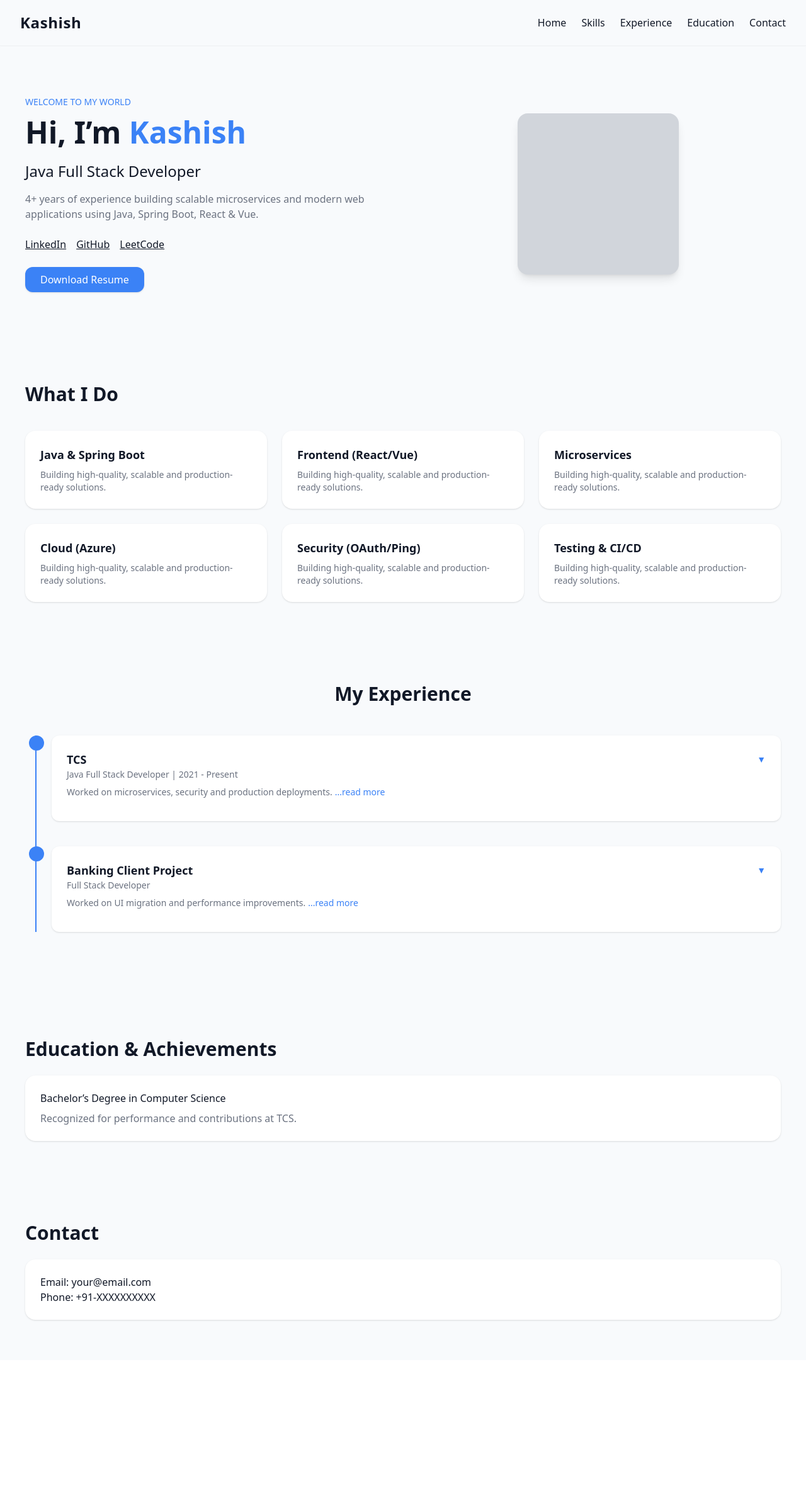
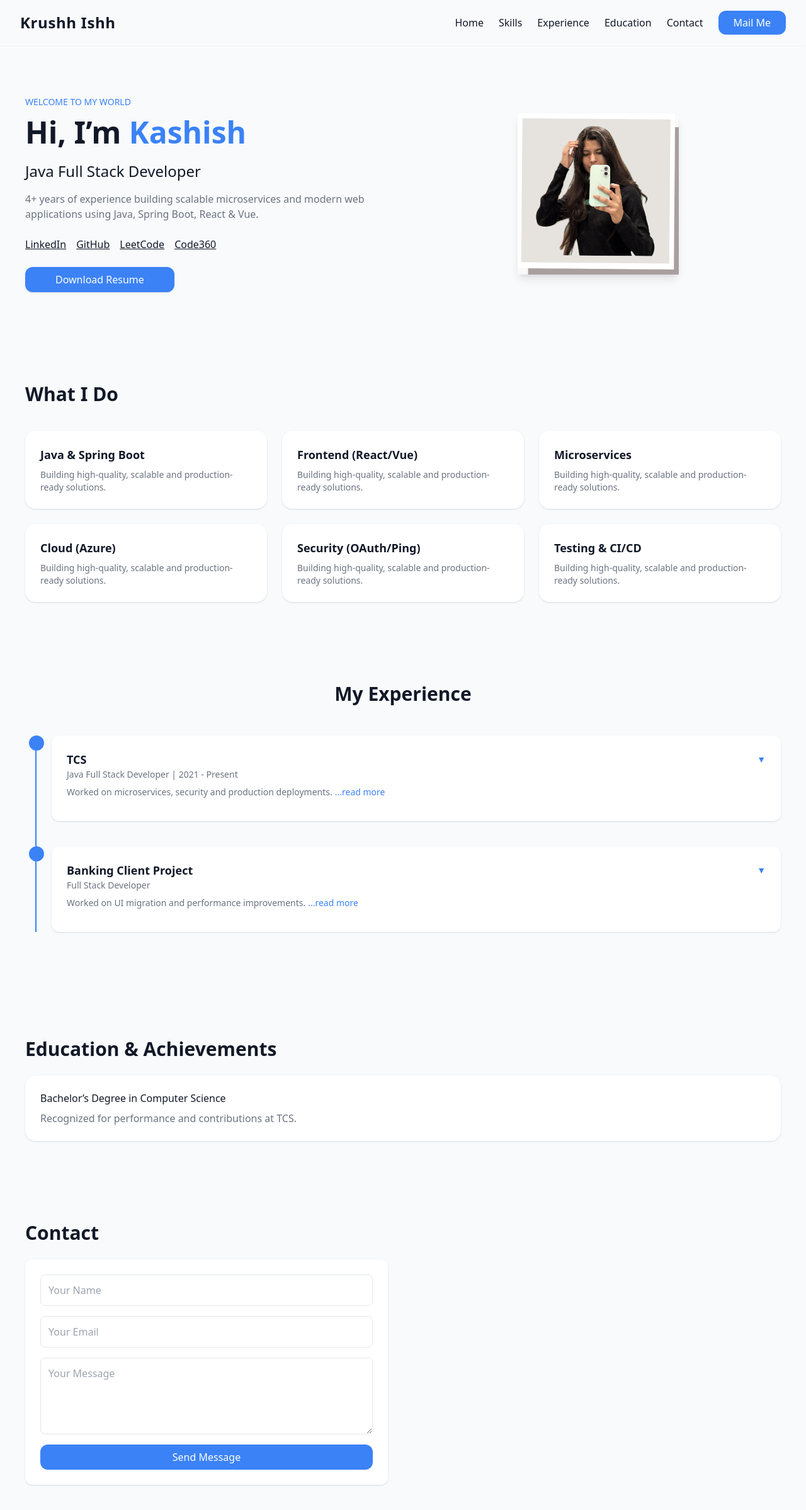
Before and after one commit to krushh-ishh/kashish-portfolio, a React (Vite) app: page / in a window 1280 px wide. Shown: the top 2398 px of the page at 63% size. Before the commit the page ends 2160 px from the top, so only its background shows below. Built offline with nearby package versions, Linux system fonts and the light colour scheme.

Commit message:
feat: update personal branding and enhance contact section with form and resume download

```diff
--- a/src/App.jsx
+++ b/src/App.jsx
@@ -15,13 +15,19 @@ export default function App() {
     <div className={theme + " min-h-screen font-sans"}>
       {/* Navbar */}
       <nav className="flex justify-between items-center px-8 py-5 shadow-sm">
-        <h1 className="text-2xl font-bold tracking-wide">Kashish</h1>
+        <h1 className="text-2xl font-bold tracking-wide">Krushh Ishh</h1>
         <div className="space-x-6 hidden md:block">
           <a href="#home">Home</a>
           <a href="#skills">Skills</a>
           <a href="#experience">Experience</a>
           <a href="#education">Education</a>
           <a href="#contact">Contact</a>
+          <a
+            href="mailto:kashish81099@gmail.com?subject=Opportunity&body=Hi Kashish,%0D%0A"
+            className="bg-blue-500 text-white px-6 py-2 rounded-xl"
+          >
+            Mail Me
+          </a>
         </div>
 
       </nav>
@@ -46,24 +52,38 @@ export default function App() {
           </p>
 
           <div className="flex gap-4 mb-6">
-            <a href="#" className="underline">
+            <a href="https://www.linkedin.com/in/kashish-6186a421b/" className="underline" target="_blank">
               LinkedIn
             </a>
-            <a href="#" className="underline">
+            <a href="https://github.com/krushh-ishh" className="underline" target="_blank">
               GitHub
             </a>
-            <a href="#" className="underline">
+            <a href="https://leetcode.com/u/krushh_ishh/" className="underline" target="_blank">
               LeetCode
             </a>
+            <a href="https://www.naukri.com/code360/profile/krushh_ishh" className="underline" target="_blank">
+              Code360
+            </a>
+
           </div>
 
           <button className="bg-blue-500 text-white px-6 py-2 rounded-xl shadow">
-            Download Resume
+            <a
+              href="/Kashish-Java-full-stack-dev.pdf"
+              download
+              className="bg-blue-500 text-white px-6 py-2 rounded-xl"
+            >
+              Download Resume
+            </a>
           </button>
         </div>
 
         <div className="flex justify-center">
-          <div className="w-64 h-64 rounded-2xl bg-gray-300 shadow-lg" />
+          <img
+            src="src/assets/profile.png"
+            alt="Kashish"
+            className="w-64 h-64  object-cover shadow-lg"
+          />
         </div>
       </section>
 
@@ -181,9 +201,44 @@ export default function App() {
       <section id="contact" className="px-10 py-16">
         <h2 className="text-3xl font-bold mb-6">Contact</h2>
 
-        <div className={card + " p-6 rounded-2xl shadow"}>
-          <p>Email: your@email.com</p>
-          <p>Phone: +91-XXXXXXXXXX</p>
+        <div className={card + " p-6 rounded-xl shadow max-w-xl"}>
+          <form
+            action="mailto:kashish81099@gmail.com"
+            method="POST"
+            encType="text/plain"
+            className="flex flex-col gap-4"
+          >
+            <input
+              type="text"
+              name="name"
+              placeholder="Your Name"
+              required
+              className="p-3 border rounded-lg bg-transparent"
+            />
+
+            <input
+              type="email"
+              name="email"
+              placeholder="Your Email"
+              required
+              className="p-3 border rounded-lg bg-transparent"
+            />
+
+            <textarea
+              name="message"
+              placeholder="Your Message"
+              rows="4"
+              required
+              className="p-3 border rounded-lg bg-transparent"
+            />
+
+            <button
+              type="submit"
+              className="bg-blue-500 text-white px-6 py-2 rounded-xl"
+            >
+              Send Message
+            </button>
+          </form>
         </div>
       </section>
     </div>
--- a/vite.config.js
+++ b/vite.config.js
@@ -4,4 +4,5 @@ import react from '@vitejs/plugin-react'
 
 export default defineConfig({
   plugins: [react()],
+  base: "/"
 })
```
Also changed, not shown: 1 other file (tests, documents, lock files or other folders).
